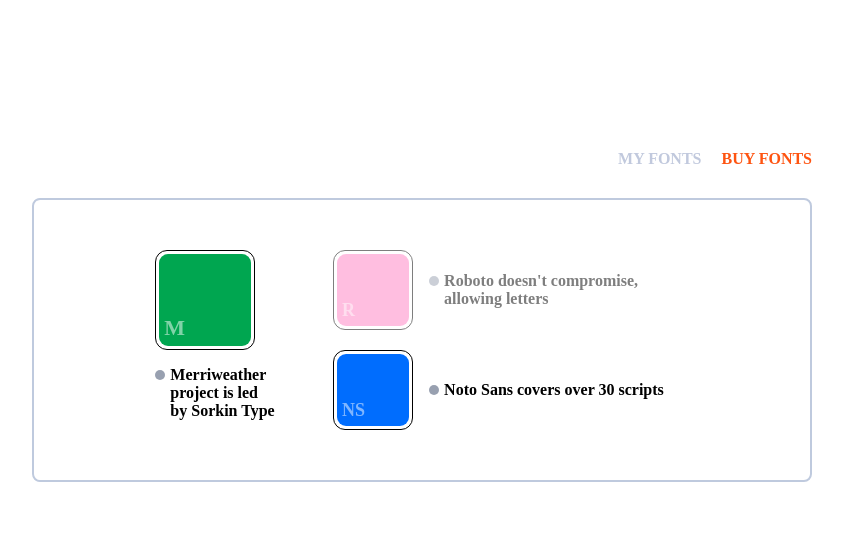
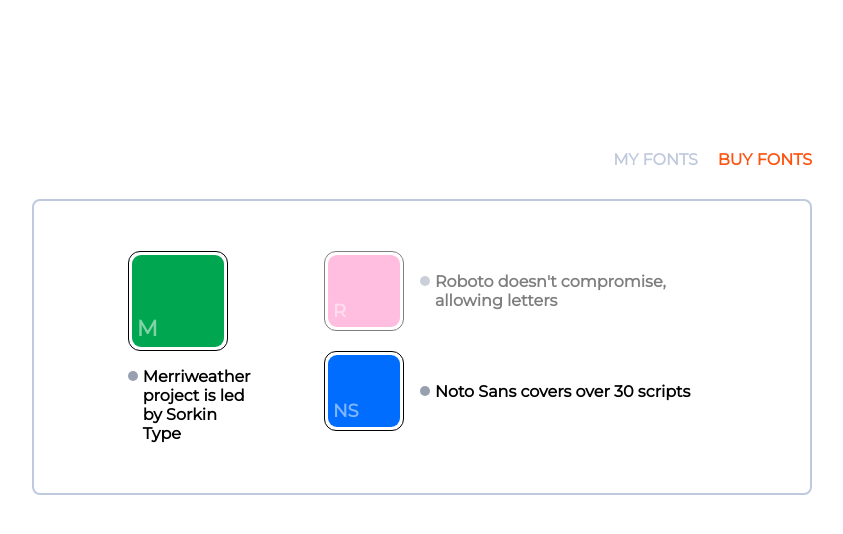
Before and after one commit to SuperLance/indrivo-test, a plain HTML site: page solution1/index.html in a window 1280 px wide. Shown: the whole page, without its empty margins (218-1061 px from the left). Drawn offline with Linux system fonts and the light colour scheme.

Commit message:
add google font

```diff
--- a/solution1/assets/css/styles.css
+++ b/solution1/assets/css/styles.css
@@ -1,5 +1,11 @@
 * {
     box-sizing: border-box;
+    font-family: 'Montserrat';
+    font-size:40px;
+}
+
+p {
+    font-size: 24px;
 }
 
 .page-container {
--- a/solution1/index.html
+++ b/solution1/index.html
@@ -2,6 +2,7 @@
 <html lang="en">
 <head>
     <title>Test</title>
+    <link href="https://fonts.googleapis.com/css?family=Montserrat:100,200,300,400" rel="stylesheet">
     <link rel="stylesheet" href="assets/css/styles.css">
 </head>
 <body>
```
